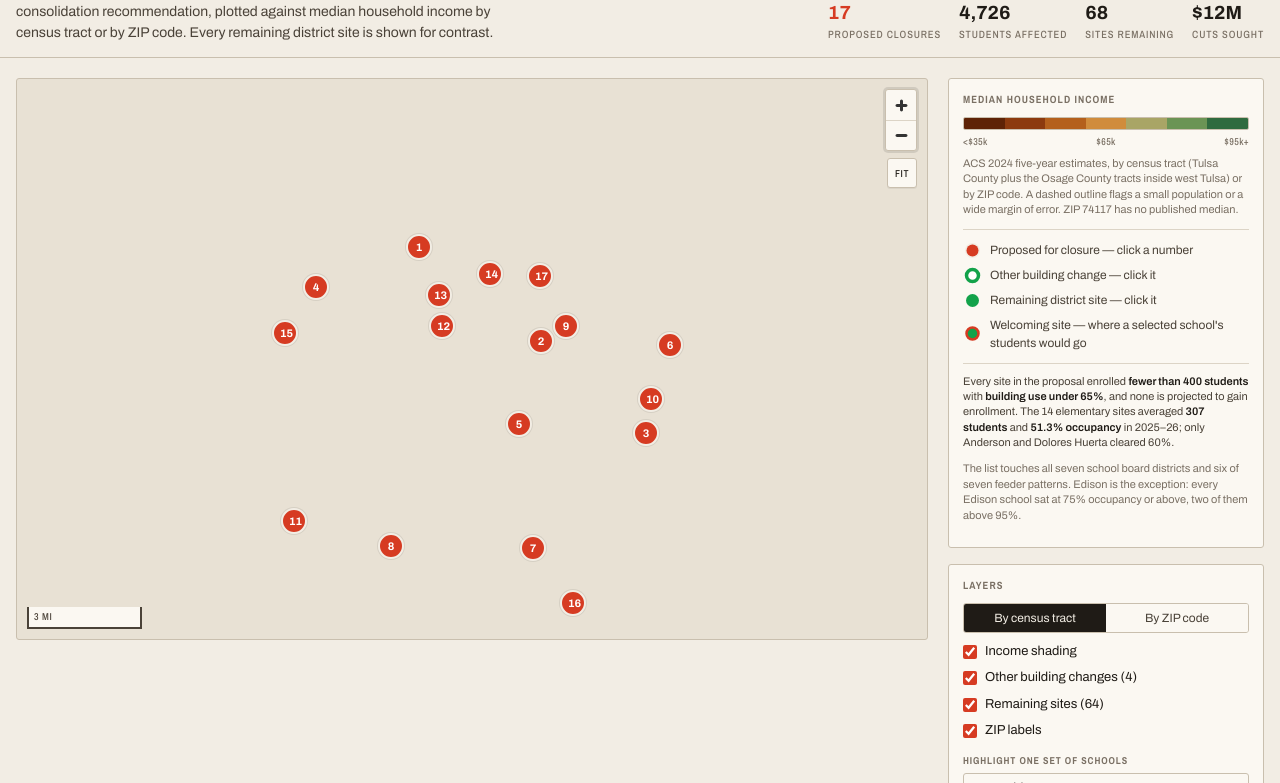
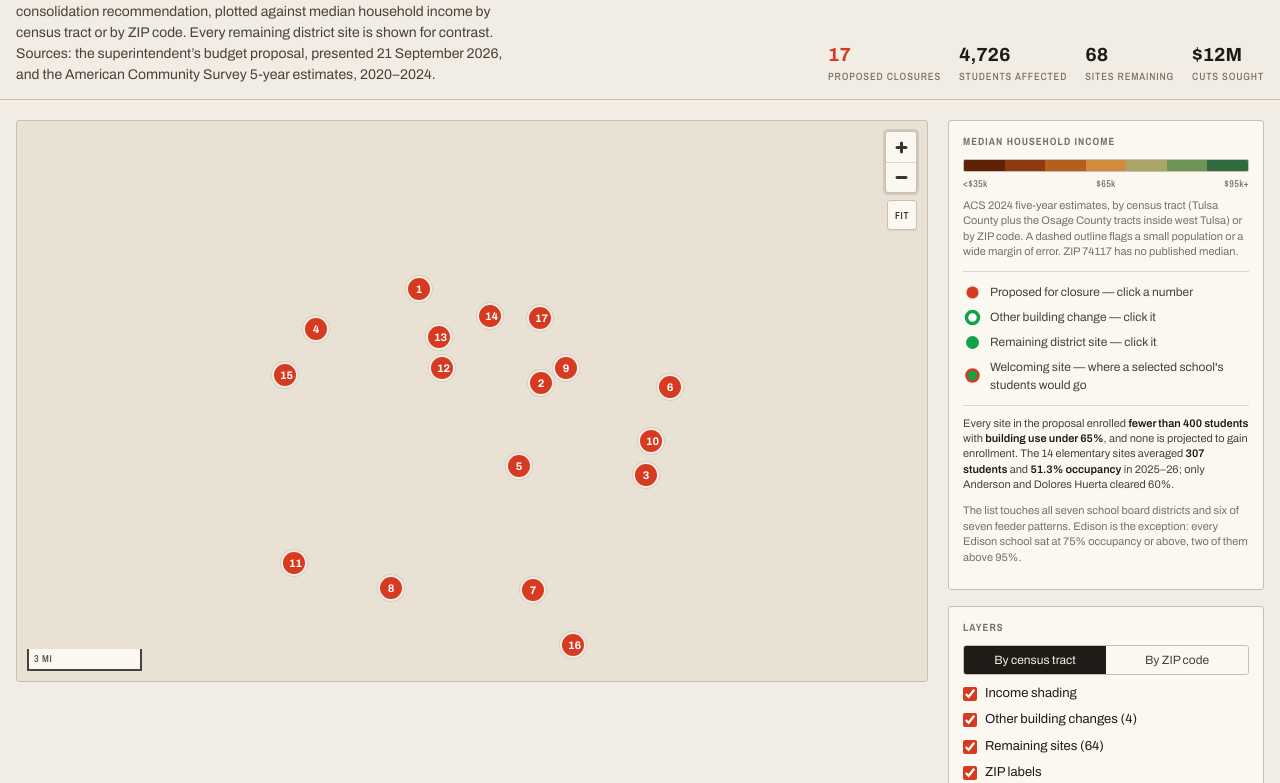
Before and after one commit to chimchim237/tps-closures, a plain HTML site: page index.html in a window 1280 px wide. Shown: the part 115-898 px from the top of the page. Drawn offline with nearby package versions, Linux system fonts and the light colour scheme; no server answers.

Commit message:
home page updates

```diff
--- a/index.html
+++ b/index.html
@@ -3,8 +3,8 @@
 <head>
 <meta charset="utf-8">
 <meta name="viewport" content="width=device-width, initial-scale=1, viewport-fit=cover">
-<title>Proposed TPS School Closures</title>
-<meta name="description" content="The 17 Tulsa Public Schools campuses proposed for closure in September 2026, with four building changes, mapped against median household income by census tract or ZIP code, with enrollment, occupancy, feeder pattern, and staffing detail per site.">
+<title>Proposed TPS School Closures | earthseed.technology</title>
+<meta name="description" content="The 17 Tulsa Public Schools campuses proposed for closure in September 2026, mapped against median household income, with enrollment and feeder data.">
 <link rel="canonical" href="https://earthseed.technology/tps-closures/">
 <meta property="og:type" content="website">
 <meta property="og:url" content="https://earthseed.technology/tps-closures/">
@@ -106,7 +106,7 @@
       <h1>Proposed TPS School <em>Closures</em></h1>
       <p class="dek">Tulsa Public Schools campuses named for closure in the administration's
       consolidation recommendation, plotted against median household income by census tract
-      or by ZIP code. Every remaining district site is shown for contrast.</p>
+      or by ZIP code. Every remaining district site is shown for contrast. Sources: the superintendent&rsquo;s budget proposal, presented 21 September 2026, and the American Community Survey 5-year estimates, 2020&ndash;2024.</p>
     </div>
     <div class="stamp">
       <div class="hot"><b>17</b>proposed closures</div>
```
